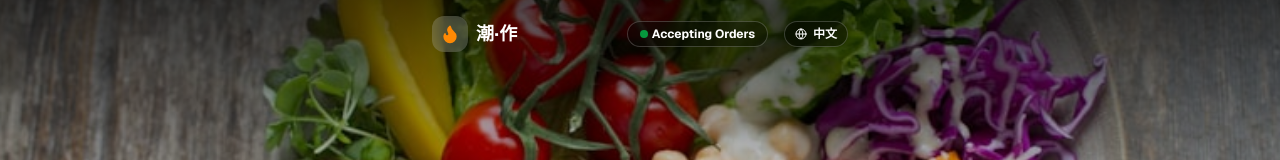
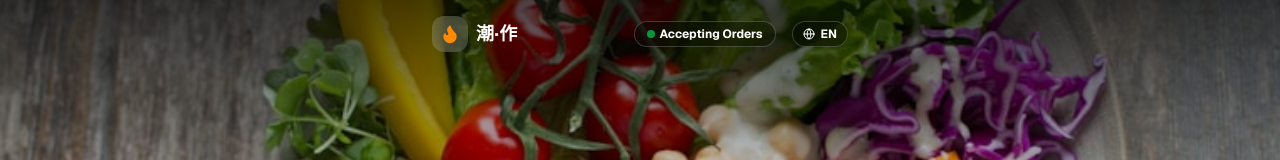
Before and after one commit to homywu/meatballs, a Next.js app: page /en in a window 1280 px wide. Shown: the top 160 px of the page. Built offline with nearby package versions, Linux system fonts and the light colour scheme.

Commit message:
fix langs

```diff
--- a/src/components/LanguageSwitcher.tsx
+++ b/src/components/LanguageSwitcher.tsx
@@ -30,7 +30,7 @@ export default function LanguageSwitcher({
         }`}
     >
       <Globe size={12} />
-      <span>{currentLocale === 'zh' ? 'EN' : '中文'}</span>
+      <span>{currentLocale === 'zh' ? '中文' : 'EN'}</span>
     </button>
   );
 }
```
